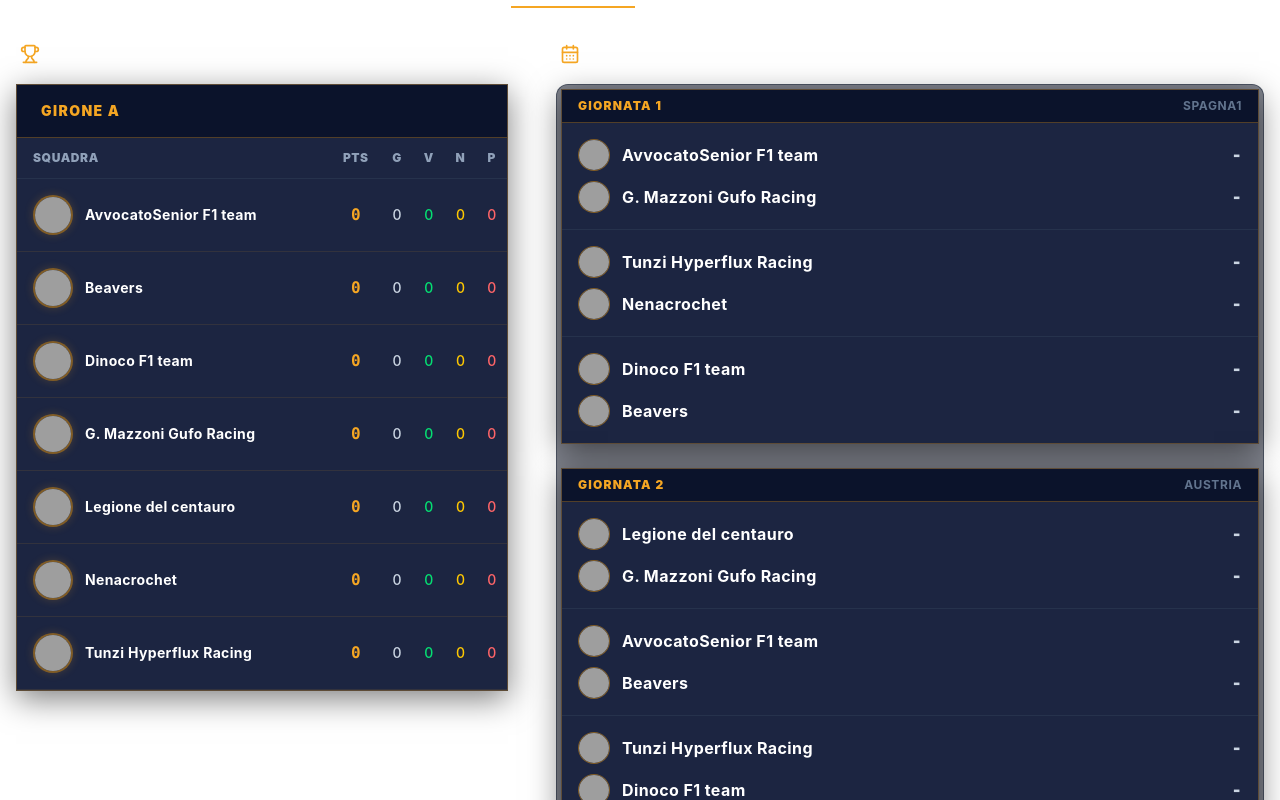
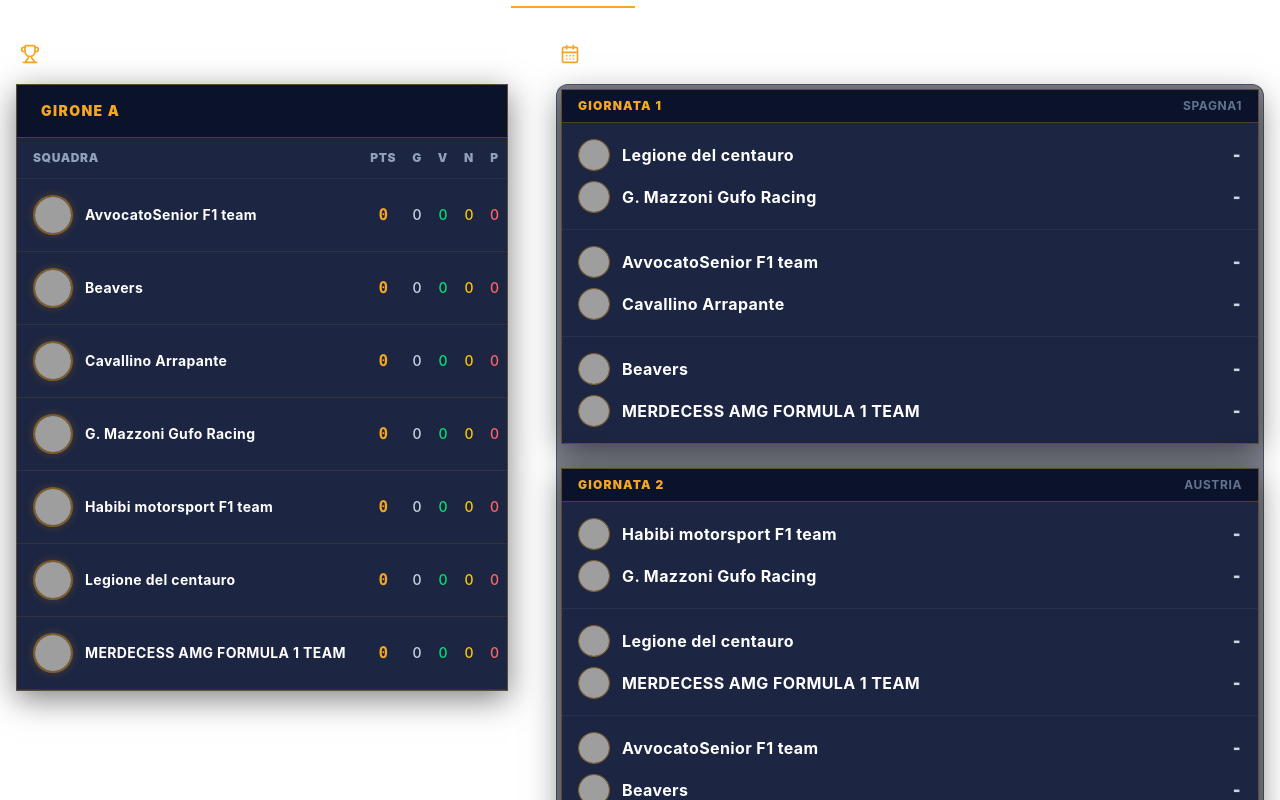
Before and after one commit to SamDegTest/Fanta-Formula-1, a Next.js app: page /coppa in a window 1280 px wide. Shown: the part 680-1480 px from the top of the page. Built offline with nearby package versions, Linux system fonts and the light colour scheme; grey boxes are pictures that could not be loaded.

Commit message:
Fix cambio gironi

```diff
--- a/app/coppa/page.tsx
+++ b/app/coppa/page.tsx
@@ -131,29 +131,29 @@ export default function CoppaPage() {
   const [activeView, setActiveView] = useState<'gironi' | 'fase-finale'>('gironi');
   const [activeGroupIndex, setActiveGroupIndex] = useState<number>(0);
 
-  // 1. Get ordering from local general standings
+  // 1. Get ordering from Monaco GP standings (pre-coppa baseline) to freeze group composition
   const getOrderedParticipants = (): string[] => {
-    if (typeof window === 'undefined') return defaultParticipantsOrder;
-    try {
-      const cached = localStorage.getItem('f1_fantasy_standings');
-      if (cached) {
-        const parsed = JSON.parse(cached);
-        if (parsed.aggregated && parsed.aggregated.length > 0) {
-          const rankMap: Record<string, number> = {};
-          parsed.aggregated.forEach((item: any, index: number) => {
-            rankMap[item.username.toLowerCase()] = index;
-          });
-          return [...defaultParticipantsOrder].sort((a, b) => {
-            const rankA = rankMap[a.toLowerCase()] !== undefined ? rankMap[a.toLowerCase()] : 999;
-            const rankB = rankMap[b.toLowerCase()] !== undefined ? rankMap[b.toLowerCase()] : 999;
-            return rankA - rankB;
-          });
-        }
-      }
-    } catch (e) {
-      console.error("Errore nel recupero della classifica generale per i gironi:", e);
-    }
-    return defaultParticipantsOrder;
+    const MonacoScores: Record<string, number> = {
+      "valerio maniscalco": 2620,
+      "Francesco Tullo": 2618,
+      "Gianluca Tunzi": 2964,
+      "Elena Russo": 2293,
+      "Federico Russo": 2810,
+      "Domenico Ghionda": 3363,
+      "Christian Busco": 2661,
+      "Raul Sisto": 2889,
+      "Davide Milella": 2391,
+      "Eryk Karwasinskí": 2128,
+      "Piergiorgio Tunzi": 2848,
+      "Luca Siciliani": 2489,
+      "Vittorio Sisto": 2633
+    };
+
+    return [...defaultParticipantsOrder].sort((a, b) => {
+      const scoreA = MonacoScores[a] || 0;
+      const scoreB = MonacoScores[b] || 0;
+      return scoreB - scoreA;
+    });
   };
 
   const getTeamName = (playerId: string | null) => {
@@ -251,9 +251,17 @@ export default function CoppaPage() {
 
       if (prevSnap && currSnap) {
         raceScores[curr.id] = {};
-        Object.keys(currSnap).forEach(player => {
-          const score = currSnap[player] - (prevSnap[player] || 0);
-          raceScores[curr.id][player] = Math.max(0, score);
+
+        const getPlayerScore = (snap: Record<string, number>, name: string): number => {
+          const lowerName = name.toLowerCase();
+          const foundKey = Object.keys(snap).find(k => k.toLowerCase() === lowerName);
+          return foundKey ? snap[foundKey] : 0;
+        };
+
+        defaultParticipantsOrder.forEach(player => {
+          const currScore = getPlayerScore(currSnap, player);
+          const prevScore = getPlayerScore(prevSnap, player);
+          raceScores[curr.id][player] = Math.max(0, currScore - prevScore);
         });
       }
     }
```
Also changed, not shown: 1 other file (tests, documents, lock files or other folders).
